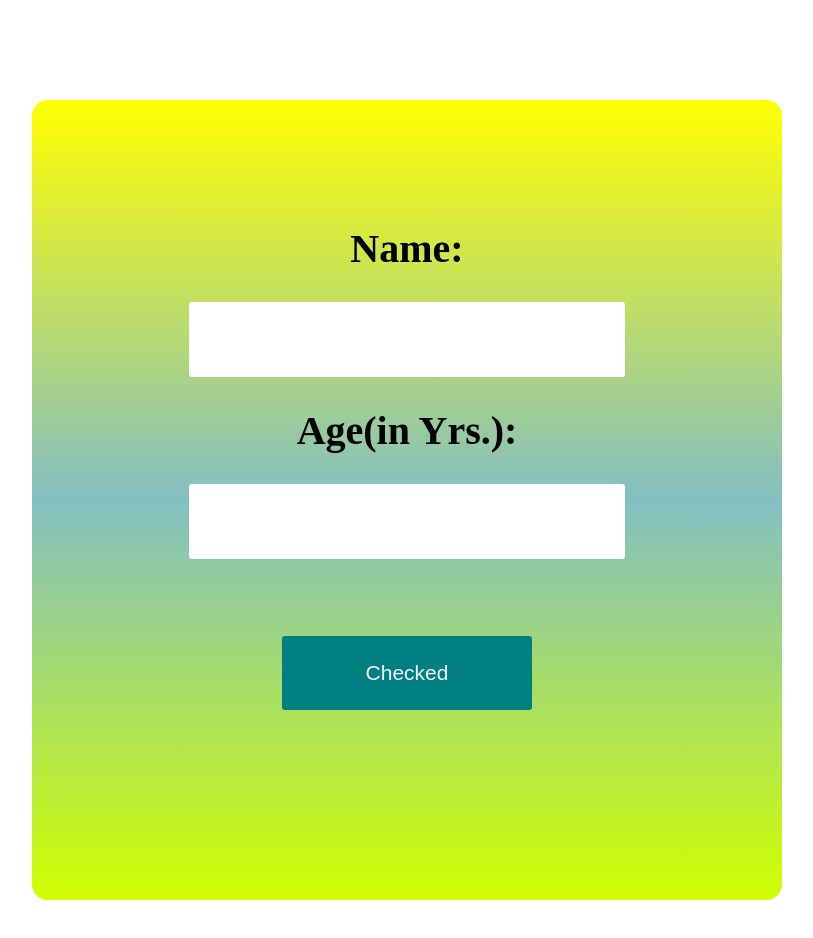
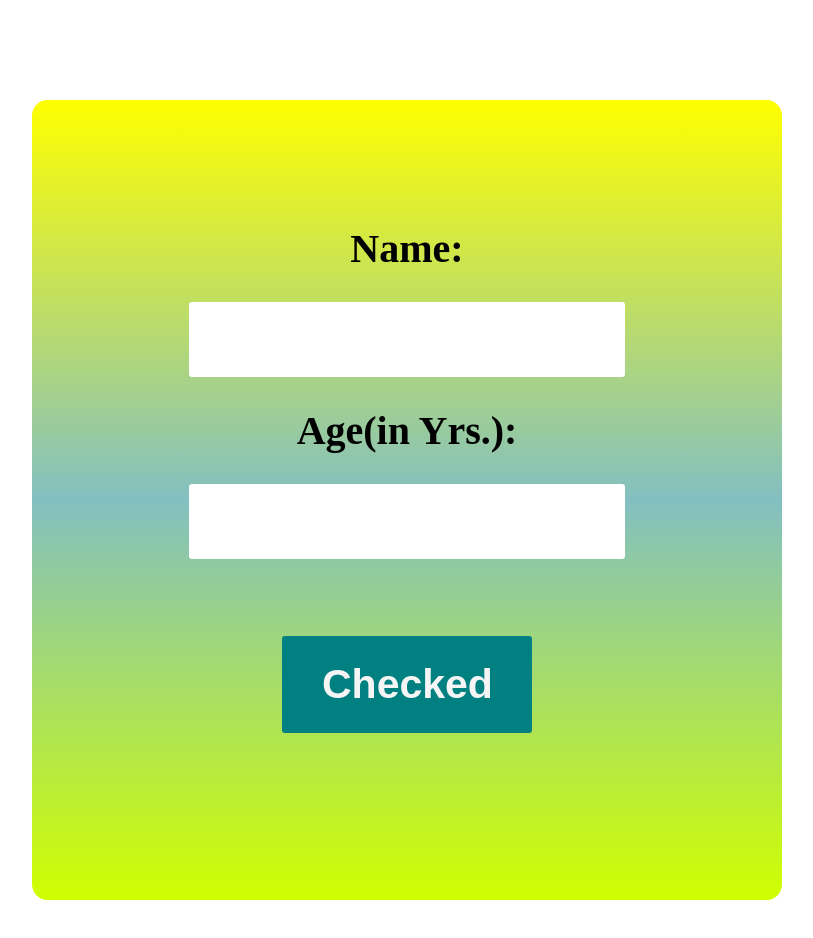
Before and after one commit to coderamritanshu/agecheck, a plain HTML site: page index.html in a window 1280 px wide. Shown: the whole page, without its empty margins (76-889 px from the left). Drawn offline with Linux system fonts and the light colour scheme.

Commit message:
Update index.html

```diff
--- a/index.html
+++ b/index.html
@@ -40,7 +40,8 @@
         {
             padding: 25px 40px;
             width:250px;
-            font-size: 21px;
+            font-size: 41px;
+            font-weight:800;
             border-radius: 3px;
             border:none;
             background-color: teal;
```
